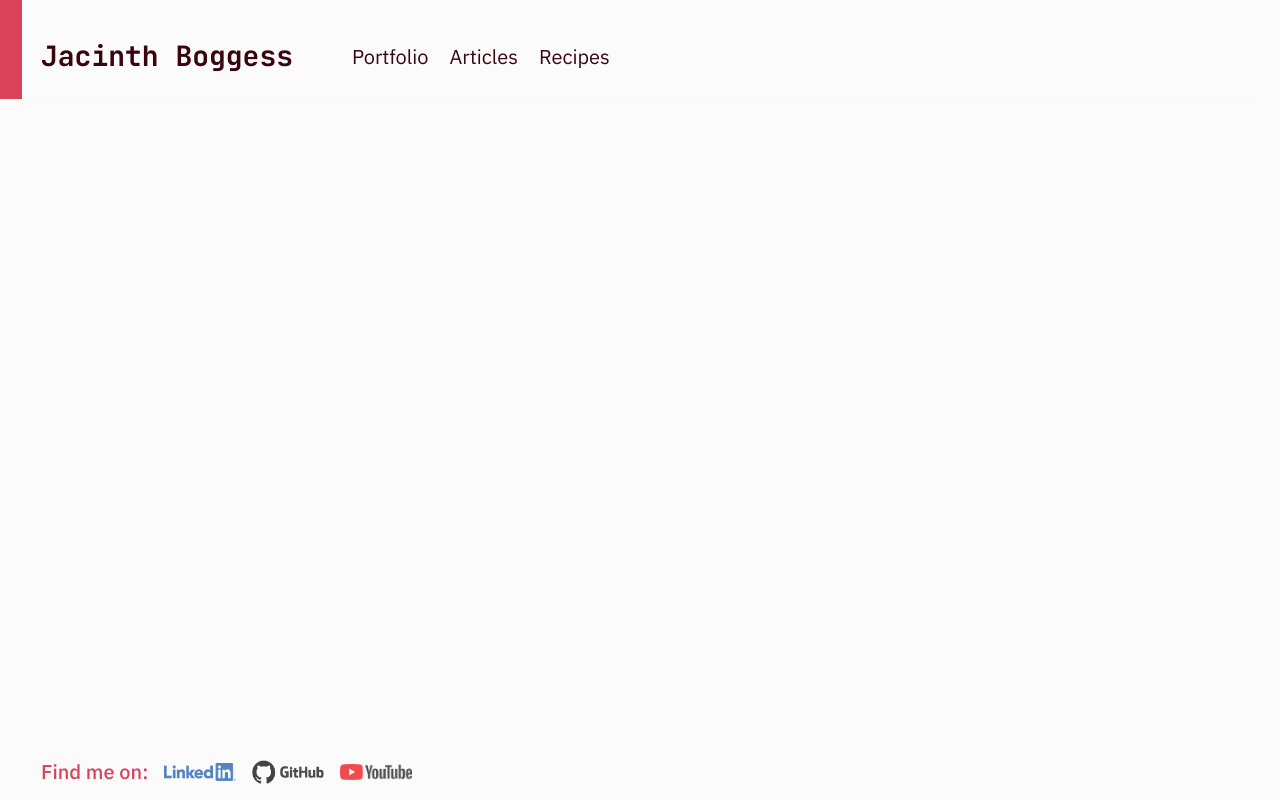
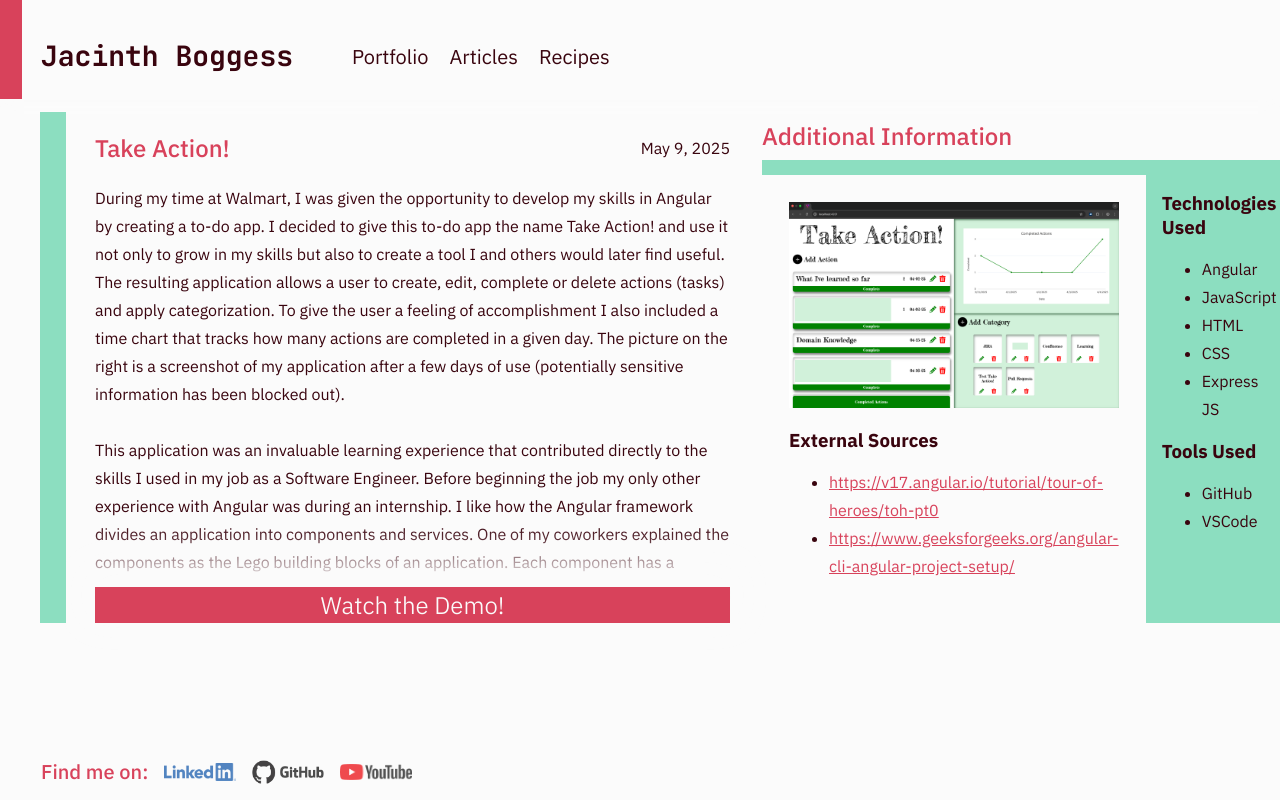
Before and after one commit to Flowers70/Flowers70.github.io, a React (Vite) app: page /take-action in a window 1280 px wide. Built offline with nearby package versions, Linux system fonts and the light colour scheme.

Commit message:
Added video for Take Action!

```diff
--- a/src/App.jsx
+++ b/src/App.jsx
@@ -10,6 +10,7 @@ import { Articles } from './pages/articles'
 import { Recipes } from './pages/recipes'
 
 import { Take_Action } from './pages/portfolio/take_action'
+import { Tic_Tac_Toe } from './pages/portfolio/tic_tac_toe'
 
 const underConstruction = () => {
   alert("This site is still undergoing construction. I appreciate your patience and hope you have a great day! ❤️");
@@ -27,7 +28,8 @@ function App() {
       <Route path="/articles" element={<Articles />} />
       <Route path="/recipes" element={<Recipes />} />
 
-      <Route path="/take_action" element={<Take_Action />} />
+      <Route path="/take-action" element={<Take_Action />} />
+      <Route path="/tic-tac-toe" element={<Tic_Tac_Toe />} />
     </Routes>
   );
 }
--- a/src/components/RecentCard/RecentCard.jsx
+++ b/src/components/RecentCard/RecentCard.jsx
@@ -5,7 +5,7 @@ const underConstruction = () => {
     alert("This site is still undergoing construction. I appreciate your patience and hope you have a great day! ❤️");
 };
 
-export function RecentCard({background = "#ffffff", section = "Portfolio", link = "/take_action", title = "Take Action!", description = ""}){
+export function RecentCard({background = "#ffffff", section = "Portfolio", link = "/take-action", title = "Take Action!", description = ""}){
     return(
         <Link to={link}>
         <div className='recentCard'>
--- a/src/pages/portfolio.jsx
+++ b/src/pages/portfolio.jsx
@@ -12,7 +12,7 @@ export function Portfolio(){
                     </div>
                     <img src="/images/Take_Action.png"></img>
                     <p>A to-do app developed using Angular & Express JS</p>
-                    <Link to="/take_action"><button>Learn More</button></Link>
+                    <Link to="/take-action"><button>Learn More</button></Link>
                 </div>
                 <div className="gallery">
                     <ProjectCard />
--- /dev/null
+++ b/src/pages/portfolio/PortfolioProject.jsx
@@ -0,0 +1,99 @@
+import './portfolio.css'
+import {useState} from 'react'
+import React from 'react'
+
+function LFTextContainer({name, date, info, buttonText, buttonFunction}){
+    return (
+        <div className='portfolio-info'>
+            <div className='portfolio-decor-line'></div>
+            <div className='portfolio-content'>
+                <div className='portfolio-heading'>
+                    <h2>{name}</h2>
+                    <div>{date}</div>
+                </div>
+                <p>
+                {
+                    info.map((line, index) => (
+                        <React.Fragment key={index}>
+                            {line}<br /><br />
+                        </React.Fragment>
+                    ))
+                }
+                <br></br>
+                </p>
+                <button onClick={buttonFunction}>{buttonText}</button>
+            </div>
+        </div>
+    );
+}
+
+function MultiMediaContainer({externalSources, technologies, tools, imagePath}){
+    return(
+        <div className='portfolio-additional-info'>
+            <h2>Additional Information</h2>
+            <div className='additional-info-content'>
+                <div className='leftCol'>
+                    <div className='image-carousel'>
+                        <img src={imagePath}></img>
+                    </div>
+                    <div style={{display: externalSources.length > 0 ? "block" : "none"}}>
+                        <h3>External Sources</h3>
+                        <ul>
+                            {
+                                externalSources.map((link, index) => (
+                                    <li key={index}><a href={link} target="_blank">{link}</a></li>
+                                ))
+                            }
+                        </ul>
+                    </div>
+                </div>
+                <div className='rightCol'>
+                    <div style={{display: technologies.length > 0 ? "block" : "none"}}>
+                        <h3>Technologies Used</h3>
+                        <ul>
+                            {
+                                technologies.map((technology, index) => (
+                                    <li key={index}>{technology}</li>
+                                ))
+                            }
+                        </ul>
+                    </div>
+                    <div style={{display: tools.length > 0 ? "block" : "none"}}>
+                        <h3>Tools Used</h3>
+                        <ul>
+                            {
+                                tools.map((tool, index) => (
+                                    <li key={index}>{tool}</li>
+                                ))
+                            }
+                        </ul>
+                    </div>
+                </div>
+            </div>
+        </div>
+    );
+}
+
+export function PortfolioProject({name, date, info, buttonText, externalSources, technologies, tools, imagePath}){
+    const [isVisible, setIsVisible] = useState(true);
+
+    const toggleDisplay = () => {
+      setIsVisible(!isVisible);
+    };
+
+    return(
+        <>
+            <div style={{display: isVisible ? 'grid' : 'none'}} className='portfolio-box'>
+                <LFTextContainer name={name} date={date} info={info} buttonText={buttonText} buttonFunction={toggleDisplay} />
+                <MultiMediaContainer externalSources={externalSources} technologies={technologies} tools={tools} imagePath={imagePath} />
+            </div>
+            <div style={{display: isVisible ? 'none' : 'flex'}} className='portfolio-demo'>
+                <video controls>
+                    <source src="videos/Take_Action_Demo.mp4" type="video/mp4"></source>
+                    Sorry, you're browser does not support this video.
+                </video>
+                <button onClick={toggleDisplay}>Go Back To The Project Page</button>
+            </div>
+        </>
+    );
+}
--- a/src/pages/portfolio/take_action.jsx
+++ b/src/pages/portfolio/take_action.jsx
@@ -1,78 +1,32 @@
-import './portfolio.css'
-import { Link } from 'react-router-dom';
-
-const wip = () => {
-    alert("This site is still under construction. I appreciate your patience and hope you have a great day!❤️\n\nThank you,\nJacinth Boggess");
-}
+import { PortfolioProject } from "./PortfolioProject";
 
 export function Take_Action(){
     return(
-        <>
-            <div className='portfolio-box'>
-                <div className='portfolio-info'>
-                    <div className='portfolio-decor-line'></div>
-                    <div className='portfolio-content'>
-                        <div className='portfolio-heading'>
-                            <h2>Take Action!</h2>
-                            <div>May 9, 2025</div>
-                        </div>
-                        <p>
-                        During my time at Walmart, I was given the opportunity to develop my skills in Angular by creating a to-do app.
-                        I decided to give this to-do app the name Take Action! and use it not only to grow in my skills but also to create
-                        a tool I and others would later find useful. The resulting application allows a user to create, edit, complete or
-                        delete actions (tasks) and apply categorization. To give the user a feeling of accomplishment I also included a
-                        time chart that tracks how many actions are completed in a given day. The picture on the right is a screenshot of
-                        my application after a few days of use (potentially sensitive information has been blocked out).<br></br><br></br>
+        <PortfolioProject
+        name="Take Action!"
+        date="May 9, 2025"
+        info={[`During my time at Walmart, I was given the opportunity to develop my skills in Angular by creating a to-do app.
+                I decided to give this to-do app the name Take Action! and use it not only to grow in my skills but also to create a tool
+                I and others would later find useful. The resulting application allows a user to create, edit, complete or delete actions
+                (tasks) and apply categorization. To give the user a feeling of accomplishment I also included a time chart that tracks how
+                many actions are completed in a given day. The picture on the right is a screenshot of my application after a few days of use
+                (potentially sensitive information has been blocked out).`,
 
-                        This application was an invaluable learning experience that contributed directly to the skills I used in my job as
-                        a Software Engineer. Before beginning the job my only other experience with Angular was during an internship. I like
-                        how the Angular framework divides an application into components and services. One of my coworkers explained the
-                        components as the Lego building blocks of an application. Each component has a specific function and contains both the
-                        user interface design of the element and the code logic. Services control the input and flow of information throughout
-                        the application.<br></br><br></br>
+                `This application was an invaluable learning experience that contributed directly to the skills I used in my job as a Software
+                Engineer. Before beginning the job my only other experience with Angular was during an internship. I like how the Angular
+                framework divides an application into components and services. One of my coworkers explained the components as the Lego
+                building blocks of an application. Each component has a specific function and contains both the user interface design of the
+                element and the code logic. Services control the input and flow of information throughout the application.`,
 
-                        While the purpose of this application was to focus on learning Angular, for the first time I learned how to create an
-                        API (Application Programming Interface) using ExpressJS! Although I did spend some time designing the application
-                        before developing it, I was mainly focused on the frontend, which later led to complications and the need to rework
-                        the backend multiple times. For my next application I will spend more time designing it rather than jumping into the
-                        code. 😂<br></br><br></br><br></br>
-                        </p>
-                        <button onClick={wip}>Watch the Demo!</button>
-                    </div>
-                </div>
-                <div className='portfolio-additional-info'>
-                    <h2>Additional Information</h2>
-                    <div className='additional-info-content'>
-                        <div className='leftCol'>
-                            <div className='image-carousel'>
-                                <img src="/images/Take_Action.png"></img>
-                            </div>
-                            <div>
-                                <h3>External Sources</h3>
-                                <ul>
-                                    <Link to=""><li>https://v17.angular.io/tutorial/tour-of-heroes/toh-pt0</li></Link>
-                                    <Link to=""><li>https://www.geeksforgeeks.org/angular-cli-angular-project-setup/</li></Link>
-                                </ul>
-                            </div>
-                        </div>
-                        <div className='rightCol'>
-                            <h3>Technologies Used</h3>
-                            <ul>
-                                <li>Angular</li>
-                                <li>JavaScript</li>
-                                <li>HTML</li>
-                                <li>CSS</li>
-                                <li>ExpressJS</li>
-                            </ul>
-                            <h3>Tools Used</h3>
-                            <ul>
-                                <li>GitHub</li>
-                                <li>VSCode</li>
-                            </ul>
-                        </div>
-                    </div>
-                </div>
-            </div>
-        </>
+                `While the purpose of this application was to focus on learning Angular, for the first time I learned how to create an
+                API (Application Programming Interface) using ExpressJS! Although I did spend some time designing the application before
+                developing it, I was mainly focused on the frontend, which later led to complications and the need to rework the backend
+                multiple times. For my next application I will spend more time designing it rather than jumping into the code. 😂`]}
+        buttonText="Watch the Demo!"
+        externalSources={["https://v17.angular.io/tutorial/tour-of-heroes/toh-pt0", "https://www.geeksforgeeks.org/angular-cli-angular-project-setup/"]}
+        technologies={["Angular", "JavaScript", "HTML", "CSS", "Express JS"]}
+        tools={["GitHub", "VSCode"]}
+        imagePath="/images/Take_Action.png"
+        />
     );
 }
--- /dev/null
+++ b/src/pages/portfolio/tic_tac_toe.jsx
@@ -0,0 +1,23 @@
+import { PortfolioProject } from "./PortfolioProject";
+
+export function Tic_Tac_Toe(){
+    return(
+        <PortfolioProject
+        name="Tic-Tac-Toe"
+        date="October 4, 2020"
+        info={[`This Tic-Tac-Toe game is the first program I developed using an actual programming language! Previously I had been creating
+        programs using Scratch. Before developing the code I began
+        by thinking through and drawing out ideas on how the application would work with guidance from my Dad. To begin I used a table and
+        styled specific borders for the iconic tic-tac-toe grid. Then the onClick event and array is used to track user moves. Logic is applied
+        to determine when the game ends and the winner. At the time I wanted to provide an options for two players and a single player. So, for the
+        single player I created a CPU oponnent that would randomly select an empty cell (if you want to easily win, I recommend this option 😂).`,
+        `I also played with DOM (Document Object Model) manipulation to dynamically change the design of the tic-tac-toe based on a theme selected by
+        the user. I had a lot of fun creating and naming these. I hope you enjoy playing!`]}
+        buttonText="Play Tic-Tac-Toe!"
+        externalSources={[]}
+        technologies={["HTML", "CSS", "JavaScript", "JQuery"]}
+        tools={[]}
+        imagePath="/images/tic-tac-toe.png"
+        />
+    );
+}
```
Also changed, not shown: src/components/ProjectCard/ProjectCard.jsx (+7 -6 lines), src/pages/portfolio/portfolio.css (+20 -0 lines), 1 other file (tests, documents, lock files or other folders).
